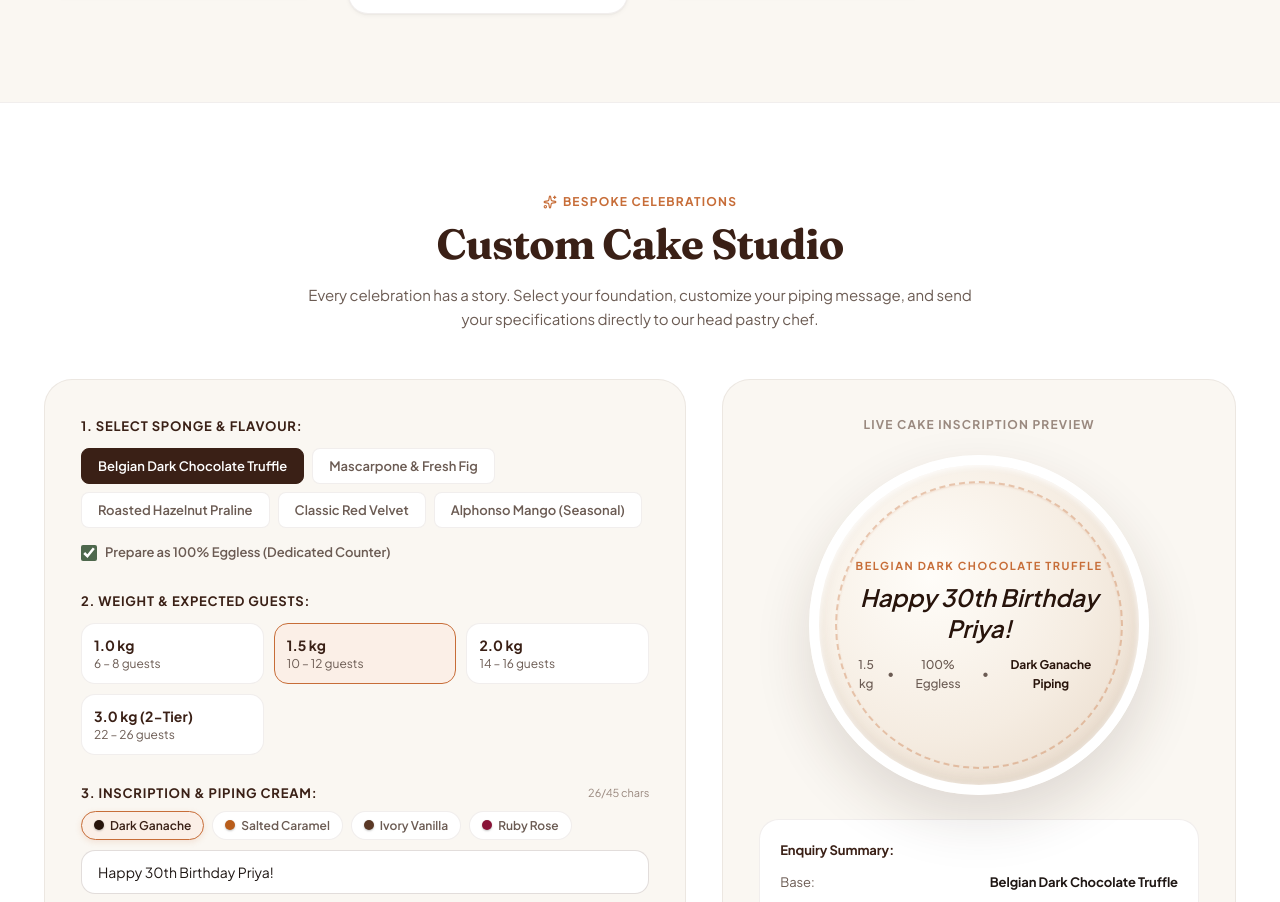
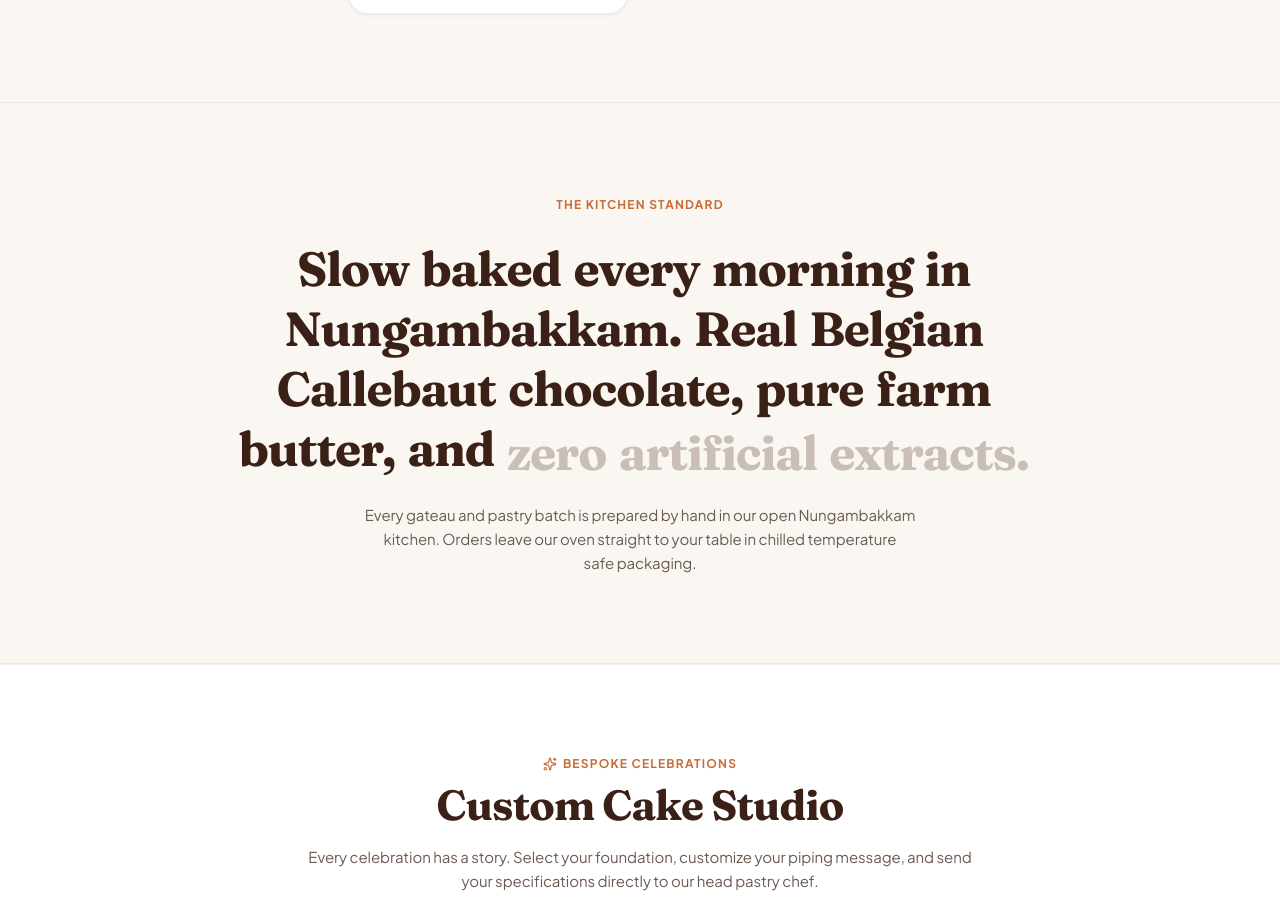
Before and after one commit to rathnavelkarthi/cake, a Next.js app: page / in a window 1280 px wide. Shown: the part 2512-3414 px from the top of the page. Built offline with nearby package versions, Linux system fonts and the light colour scheme.

Commit message:
feat(landing-page-design): implement B11 mandatory kinetic tagline reveal section

```diff
--- a/src/app/page.tsx
+++ b/src/app/page.tsx
@@ -5,6 +5,7 @@ import Navbar from "@/components/layout/Navbar";
 import HeroSection from "@/components/hero/HeroSection";
 import QuickActionBar from "@/components/hero/QuickActionBar";
 import ProductSection from "@/components/products/ProductSection";
+import TaglineReveal from "@/components/brand/TaglineReveal";
 import CustomCakeStudio from "@/components/custom-cake/CustomCakeStudio";
 import BrandStory from "@/components/brand/BrandStory";
 import LocationSection from "@/components/location/LocationSection";
@@ -33,7 +34,10 @@ export default function Home() {
             {/* 3. Product Discovery & Signature Bakes */}
             <ProductSection />
 
-            {/* 4. Custom Cake Studio */}
+            {/* 4. Mandatory B11 Tagline Reveal Moment */}
+            <TaglineReveal />
+
+            {/* 5. Custom Cake Studio */}
             <CustomCakeStudio />
 
             {/* 5. Brand Story & Kitchen Standards */}
--- /dev/null
+++ b/src/components/brand/TaglineReveal.tsx
@@ -0,0 +1,141 @@
+"use client";
+
+import React, { useEffect, useRef, useState } from "react";
+
+const TAGLINE_WORDS = [
+  "Slow",
+  "baked",
+  "every",
+  "morning",
+  "in",
+  "Nungambakkam.",
+  "Real",
+  "Belgian",
+  "Callebaut",
+  "chocolate,",
+  "pure",
+  "farm",
+  "butter,",
+  "and",
+  "zero",
+  "artificial",
+  "extracts.",
+];
+
+export default function TaglineReveal() {
+  const containerRef = useRef<HTMLDivElement>(null);
+  const [activeWordIndex, setActiveWordIndex] = useState<number>(-1);
+
+  useEffect(() => {
+    const container = containerRef.current;
+    if (!container) return;
+
+    let ticking = false;
+
+    const handleScroll = () => {
+      if (!ticking) {
+        requestAnimationFrame(() => {
+          const rect = container.getBoundingClientRect();
+          const windowHeight = window.innerHeight;
+
+          // Trigger when container enters the middle portion of the viewport
+          const progress = Math.min(
+            1,
+            Math.max(0, (windowHeight * 0.8 - rect.top) / (windowHeight * 0.6))
+          );
+
+          const wordCount = TAGLINE_WORDS.length;
+          const targetIndex = Math.floor(progress * wordCount);
+          setActiveWordIndex(targetIndex);
+          ticking = false;
+        });
+        ticking = true;
+      }
+    };
+
+    window.addEventListener("scroll", handleScroll, { passive: true });
+    handleScroll();
+
+    return () => {
+      window.removeEventListener("scroll", handleScroll);
+    };
+  }, []);
+
+  return (
+    <section
+      ref={containerRef}
+      style={{
+        backgroundColor: "var(--bg-primary)",
+        paddingTop: "88px",
+        paddingBottom: "88px",
+        borderTop: "1px solid var(--border-subtle)",
+        borderBottom: "1px solid var(--border-subtle)",
+      }}
+    >
+      <div className="container" style={{ maxWidth: "880px", margin: "0 auto", textAlign: "center" }}>
+        {/* Micro Category Pill */}
+        <div
+          style={{
+            display: "inline-block",
+            fontSize: "12px",
+            fontWeight: 700,
+            textTransform: "uppercase",
+            letterSpacing: "0.1em",
+            color: "var(--accent-caramel)",
+            marginBottom: "24px",
+          }}
+        >
+          The Kitchen Standard
+        </div>
+
+        {/* Dynamic Kinetic Tagline Reveal (Landing Page Skill B11) */}
+        <h2
+          className="font-serif"
+          style={{
+            fontSize: "clamp(28px, 4.2vw, 48px)",
+            lineHeight: 1.25,
+            letterSpacing: "-0.025em",
+            color: "var(--accent-cocoa)",
+            textWrap: "balance",
+            margin: "0 auto",
+          }}
+        >
+          {TAGLINE_WORDS.map((word, idx) => {
+            const isRevealed = idx <= activeWordIndex;
+            return (
+              <span
+                key={idx}
+                style={{
+                  display: "inline-block",
+                  marginRight: "0.26em",
+                  color: isRevealed ? "var(--accent-cocoa)" : "rgba(74, 46, 31, 0.28)",
+                  transform: isRevealed ? "translateY(0)" : "translateY(4px)",
+                  transition:
+                    "color 400ms cubic-bezier(0.32, 0.72, 0, 1), transform 400ms cubic-bezier(0.32, 0.72, 0, 1)",
+                }}
+              >
+                {word}
+              </span>
+            );
+          })}
+        </h2>
+
+        <p
+          style={{
+            marginTop: "24px",
+            fontSize: "15px",
+            color: "var(--text-secondary)",
+            lineHeight: 1.6,
+            maxWidth: "600px",
+            marginLeft: "auto",
+            marginRight: "auto",
+            textWrap: "pretty",
+          }}
+        >
+          Every gateau and pastry batch is prepared by hand in our open Nungambakkam kitchen.
+          Orders leave our oven straight to your table in chilled temperature safe packaging.
+        </p>
+      </div>
+    </section>
+  );
+}
```
